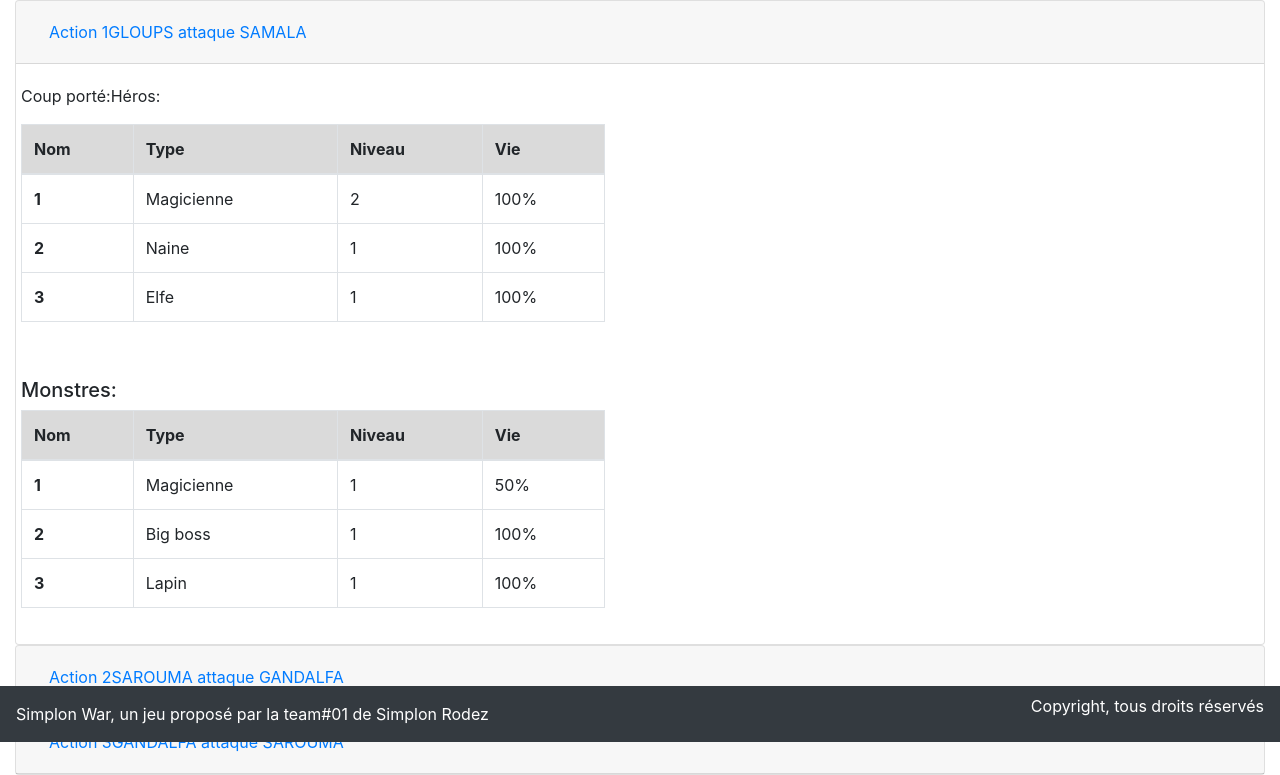
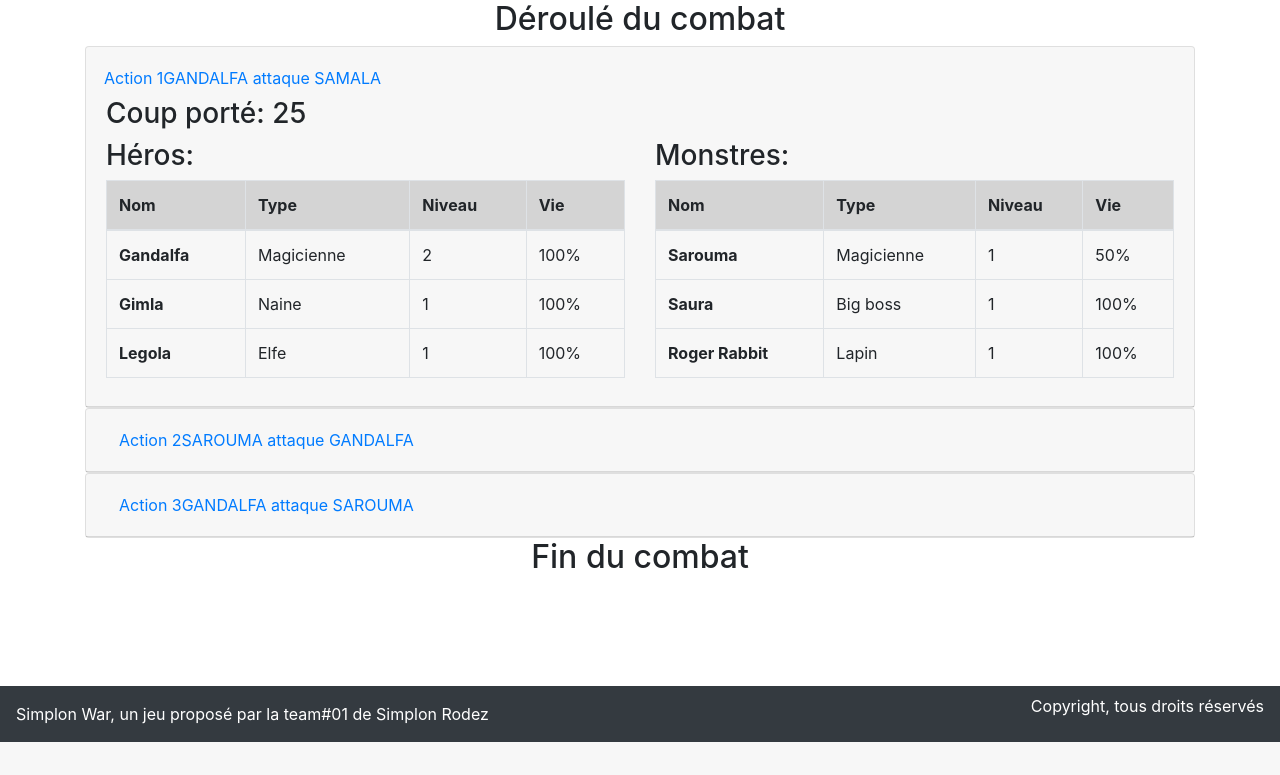
Before and after one commit to vanessa718/jeux-de-role, a PHP site: page /page2.php in a window 1280 px wide. Shown: the part 58-833 px from the top of the page. After the commit the page ends 800 px from the top, so only its background shows below. Run offline with PHP 8.4, Linux system fonts and the light colour scheme.

Commit message:
mise en place page2

```diff
--- a/css/style.css
+++ b/css/style.css
@@ -40,7 +40,7 @@ footer {
 	height: 70%;
 }
 
-.container {
+.card-hero {
 	justify-content: space-between;
 	display: inline-flex;
 }
@@ -53,11 +53,7 @@ footer {
 h4{
 	text-align: center;
 }
-/*.card-body{
-	display: inline-flex;
-
-}*/
-span{
+h2{
 	text-align: center;
 
 }
--- a/js/app.js
+++ b/js/app.js
@@ -11,4 +11,5 @@
 		$(".collapse").removeClass("show");
 		$("#collapseThree").toggleClass("show");
 	})
+
 })()
--- a/page1.php
+++ b/page1.php
@@ -3,7 +3,7 @@
 	include('includes/header.php');
 	include ('includes/footer.php');
 ?>
-<h3>Héroines</h3>
+<h3>Héroïnes</h3>
 	<br>
 <div class="container">
 	<div class="card" style="width: 15rem;">
--- a/page2.php
+++ b/page2.php
@@ -17,23 +17,30 @@
 
 
 <!--START MENU ACCODION-->
-<div class="container1 col-lg-12 col-md-12" id="accordion">
+<h2>Déroulé du combat</h2>
+<!-- FIRST STEP ACCORDION  -->
+<div id="accordion">
+    <div class="container">
 	  <div class="card">
 	    <div class="card-header" id="headingOne">
+			<div class="row">
 		      <h5 class="mb-0">
 
 		        <button id="btn1" class="btn btn-link" data-toggle="collapse" data-target="#collapseOne" aria-expanded="true" aria-controls="collapseOne">
-          Action 1<span>GLOUPS attaque SAMALA</span>
+		          <span>Action 1</span>GANDALFA attaque SAMALA
 		        </button>
 		      </h5>
 		    </div>
 
 		    <div id="collapseOne" class="collapse show" aria-labelledby="headingOne" data-parent="#accordion">
-      <div class="row card-body col-lg-6 col-md-6">
+			 	<div class="row">
+			 		<div class="col-sm-12">
+						<h3>Coup porté: 25</h3>
+				    </div>
+					<div class="col-sm-6">
+					  <h3>Héros:</h3>
 						<table class="table table-bordered">
 						  <thead>
-		  	<p>Coup porté:</p>
-		  	<span>Héros:</span>
 						    <tr class="table-active">
 						      <th scope="col">Nom</th>
 						      <th scope="col">Type</th>
@@ -43,19 +50,19 @@
 						  </thead>
 						  <tbody>
 						    <tr>
-		      <th scope="row">1</th>
+						      <th scope="row">Gandalfa</th>
 						      <td>Magicienne</td>
 						      <td>2</td>
 						      <td>100%</td>
 						    </tr>
 						    <tr>
-		      <th scope="row">2</th>
+						      <th scope="row">Gimla</th>
 						      <td>Naine</td>
 						      <td>1</td>
 						      <td>100%</td>
 						    </tr>
 						    <tr>
-		      <th scope="row">3</th>
+						      <th scope="row">Legola</th>
 						      <td>Elfe</td>
 						      <td>1</td>
 						      <td>100%</td>
@@ -64,10 +71,10 @@
 						  </tbody>
 						</table>
 					</div>
-	  <div class="row card-body col-lg-6 col-md-6">
+					<div class="col-sm-6">
+				  		<h3>Monstres:</h3>
 						<table class="table table-bordered">
 						  <thead>
-		  	<h5>Monstres:</h5>
 						    <tr class="table-active">
 						      <th scope="col">Nom</th>
 						      <th scope="col">Type</th>
@@ -77,29 +84,33 @@
 						  </thead>
 						  <tbody>
 						    <tr>
-		      <th scope="row">1</th>
+						      <th scope="row">Sarouma</th>
 						      <td>Magicienne</td>
 						      <td>1</td>
 						      <td>50%</td>
 						    </tr>
 						    <tr>
-		      <th scope="row">2</th>
+						      <th scope="row">Saura</th>
 						      <td>Big boss</td>
 						      <td>1</td>
 						      <td>100%</td>
 						    </tr>
 						    <tr>
-		      <th scope="row">3</th>
+						      <th scope="row">Roger Rabbit</th>
 						      <td>Lapin</td>
 						      <td>1</td>
 						      <td>100%</td>
-
 						    </tr>
 						  </tbody>
 						</table>
 					</div>
 			 	</div>
 			</div>
+	    </div>
+	  </div>
+	</div>
+<!-- SECOND STEP ACCORDION  -->
+	<div class="container">
 	  	<div class="card">
 		    <div class="card-header" id="headingTwo">
 		      <h5 class="mb-0">
@@ -109,11 +120,84 @@
 		      </h5>
 		    </div>
 		    <div id="collapseTwo" class="collapse" aria-labelledby="headingTwo" data-parent="#accordion">
-      <div class="card-body">
-        Anim pariatur cliche reprehenderit, enim eiusmod high life accusamus terry richardson ad squid. 3 wolf moon officia aute, non cupidatat skateboard dolor brunch. Food truck quinoa nesciunt laborum eiusmod. Brunch 3 wolf moon tempor, sunt aliqua put a bird on it squid single-origin coffee nulla assumenda shoreditch et. Nihil anim keffiyeh helvetica, craft beer labore wes anderson cred nesciunt sapiente ea proident. Ad vegan excepteur butcher vice lomo. Leggings occaecat craft beer farm-to-table, raw denim aesthetic synth nesciunt you probably haven't heard of them accusamus labore sustainable VHS.
+		    	<div class="row">
+			 		<div class="col-sm-12">
+						<h3>Coup porté: 25</h3>
+				    </div>
+					<div class="col-sm-6">
+					  <h3>Héros:</h3>
+						<table class="table table-bordered">
+						  <thead>
+						    <tr class="table-active">
+						      <th scope="col">Nom</th>
+						      <th scope="col">Type</th>
+						      <th scope="col">Niveau</th>
+						      <th scope="col">Vie</th>
+						    </tr>
+						  </thead>
+						  <tbody>
+						    <tr>
+						      <th scope="row">Sarouma</th>
+						      <td>Magicienne</td>
+						      <td>2</td>
+						      <td>100%</td>
+						    </tr>
+						    <tr>
+						      <th scope="row">Saura</th>
+						      <td>Naine</td>
+						      <td>1</td>
+						      <td>100%</td>
+						    </tr>
+						    <tr>
+						      <th scope="row">Roger Rabbit</th>
+						      <td>Elfe</td>
+						      <td>1</td>
+						      <td>100%</td>
+
+						    </tr>
+						  </tbody>
+						</table>
+					</div>
+					<div class="col-sm-6">
+				  		<h3>Monstres:</h3>
+						<table class="table table-bordered">
+						  <thead>
+						    <tr class="table-active">
+						      <th scope="col">Nom</th>
+						      <th scope="col">Type</th>
+						      <th scope="col">Niveau</th>
+						      <th scope="col">Vie</th>
+						    </tr>
+						  </thead>
+						  <tbody>
+						    <tr>
+						      <th scope="row">Gandalfa</th>
+						      <td>Magicienne</td>
+						      <td>1</td>
+						      <td>50%</td>
+						    </tr>
+						    <tr>
+						      <th scope="row">Gimla</th>
+						      <td>Big boss</td>
+						      <td>1</td>
+						      <td>100%</td>
+						    </tr>
+						    <tr>
+						      <th scope="row">Legola</th>
+						      <td>Lapin</td>
+						      <td>1</td>
+						      <td>100%</td>
+						    </tr>
+						  </tbody>
+						</table>
 					</div>
 			 	</div>
 	    	</div>
+	  	</div>
+	</div>
+
+<!--THIRD STEP ACCORDION  -->
+	<div class="container">
 		<div class="card">
 			<div class="card-header" id="headingThree">
 				<h5 class="mb-0">
@@ -123,12 +207,83 @@
 				</h5>
 			</div>
 			<div id="collapseThree" class="collapse" aria-labelledby="headingThree" data-parent="#accordion">
-      <div class="card-body">
-        Anim pariatur cliche reprehenderit, enim eiusmod high life accusamus terry richardson ad squid. 3 wolf moon officia aute, non cupidatat skateboard dolor brunch. Food truck quinoa nesciunt laborum eiusmod. Brunch 3 wolf moon tempor, sunt aliqua put a bird on it squid single-origin coffee nulla assumenda shoreditch et. Nihil anim keffiyeh helvetica, craft beer labore wes anderson cred nesciunt sapiente ea proident. Ad vegan excepteur butcher vice lomo. Leggings occaecat craft beer farm-to-table, raw denim aesthetic synth nesciunt you probably haven't heard of them accusamus labore sustainable VHS.
+				<div class="row">
+			 		<div class="col-sm-12">
+						<h3>Coup porté: 25</h3>
+				    </div>
+					<div class="col-sm-6">
+					  <h3>Héros:</h3>
+						<table class="table table-bordered">
+						  <thead>
+						    <tr class="table-active">
+						      <th scope="col">Nom</th>
+						      <th scope="col">Type</th>
+						      <th scope="col">Niveau</th>
+						      <th scope="col">Vie</th>
+						    </tr>
+						  </thead>
+						  <tbody>
+						    <tr>
+						      <th scope="row">Gandalfa</th>
+						      <td>Magicienne</td>
+						      <td>2</td>
+						      <td>100%</td>
+						    </tr>
+						    <tr>
+						      <th scope="row">Gimla</th>
+						      <td>Naine</td>
+						      <td>1</td>
+						      <td>100%</td>
+						    </tr>
+						    <tr>
+						      <th scope="row">Legola</th>
+						      <td>Elfe</td>
+						      <td>1</td>
+						      <td>100%</td>
+
+						    </tr>
+						  </tbody>
+						</table>
+					</div>
+					<div class="col-sm-6">
+				  		<h3>Monstres:</h3>
+						<table class="table table-bordered">
+						  <thead>
+						    <tr class="table-active">
+						      <th scope="col">Nom</th>
+						      <th scope="col">Type</th>
+						      <th scope="col">Niveau</th>
+						      <th scope="col">Vie</th>
+						    </tr>
+						  </thead>
+						  <tbody>
+						    <tr>
+						      <th scope="row">Sarouma</th>
+						      <td>Magicienne</td>
+						      <td>1</td>
+						      <td>50%</td>
+						    </tr>
+						    <tr>
+						      <th scope="row">Saura</th>
+						      <td>Big boss</td>
+						      <td>1</td>
+						      <td>100%</td>
+						    </tr>
+						    <tr>
+						      <th scope="row">Roger Rabbit</th>
+						      <td>Lapin</td>
+						      <td>1</td>
+						      <td>100%</td>
+						    </tr>
+						  </tbody>
+						</table>
+					</div>
+			 	</div>
 	    	</div>
 		</div>
 	</div>
 </div>
 <!--END MENU ACCORDION-->
+<h2>Fin du combat</h2>
 <!-- va chercher le contenu dans le fichier footer.php-->
 	<?php include("includes/footer.php");?>
```
Lines whose indentation alone changed are shown as unchanged.
